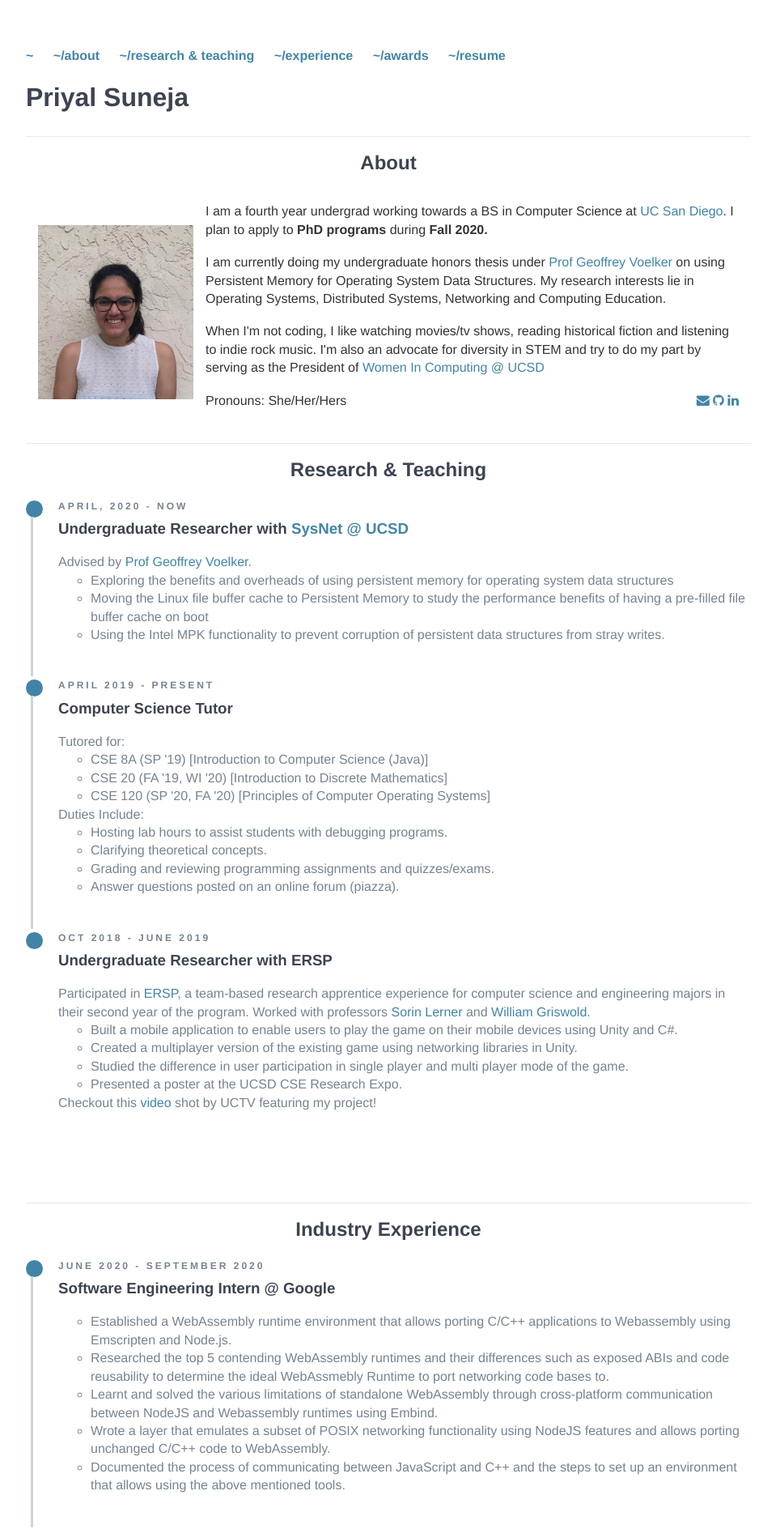
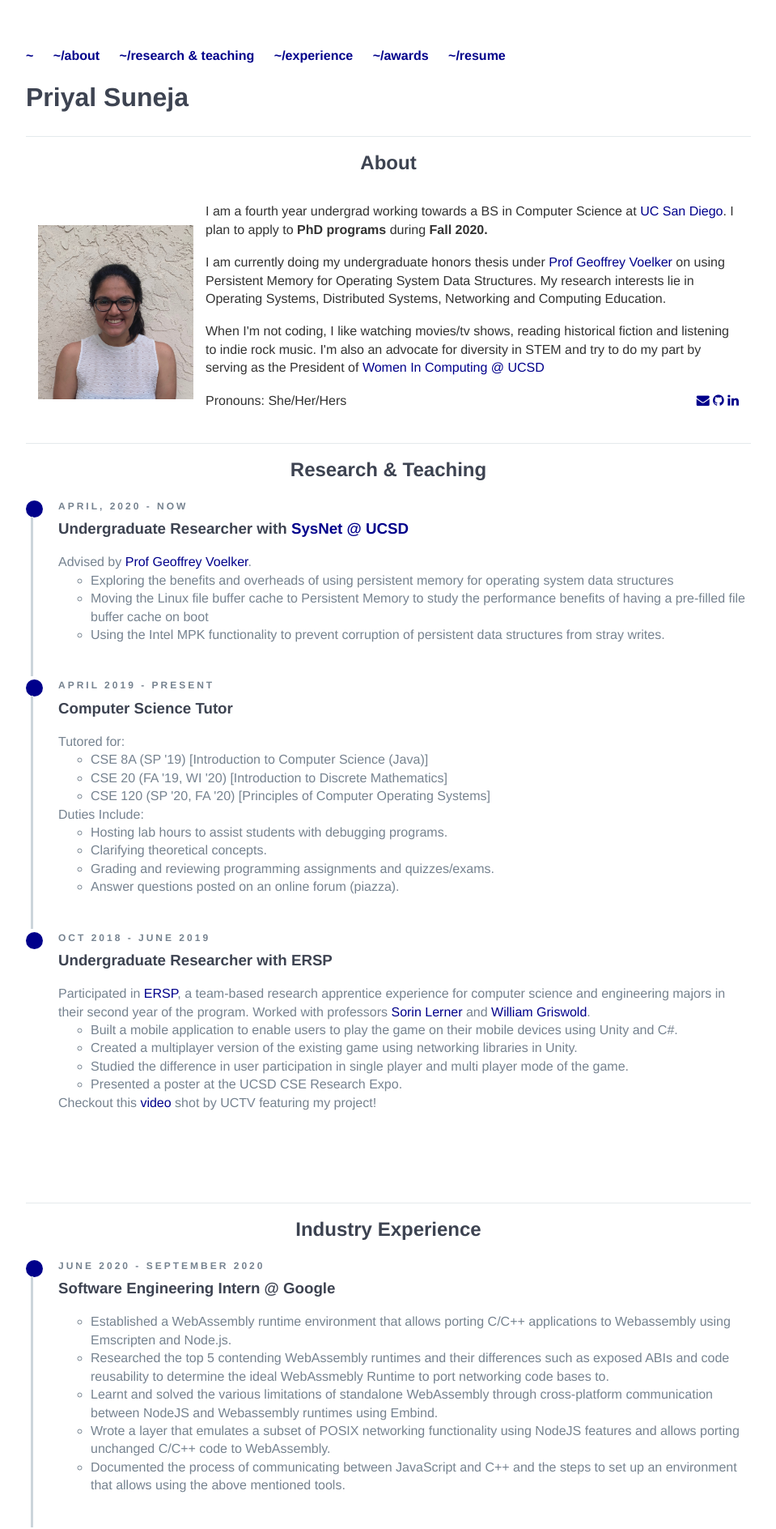
Before and after one commit to p-suneja/p-suneja.github.io, a Jekyll site: the page built from index.html, in a window 1280 px wide. Shown: the top 1888 px of the page at 81% size, without its empty margins (160-1119 px from the left). Built offline with Jekyll 4.4.1, drawn with Linux system fonts in a browser that asks for light colours; nearby versions of some CDN libraries.

Commit message:
changed color:

```diff
--- a/css/main.css
+++ b/css/main.css
@@ -1,4 +1,4 @@
-/*$primary-color: #4284a8;
+/*$primary-color: #00008b;
 $primary-color-hover: #628ba1 scale-color($primary-color, $lightness: 32%);*/
 
 body {
@@ -28,7 +28,7 @@ nav ul li, footer ul li {
 }
 a {
     text-decoration: none;
-    color: #4284a8;
+    color: #00008b;
 }
 a:hover {
     color: #55aad9;
@@ -160,7 +160,7 @@ ul.posts li {
   width: 15px;
 }
 .timeline-marker:before {
-  background: #4284a8;
+  background: #00008b;
   border: 3px solid transparent;
   border-radius: 100%;
   content: "";
@@ -188,7 +188,7 @@ ul.posts li {
 
 .timeline-item:not(.period):hover .timeline-marker:before {
   background: transparent;
-  border: 3px solid #4284a8;
+  border: 3px solid #00008b;
 }
 
 /*----- TIMELINE CONTENT -----*/
@@ -340,8 +340,8 @@ ul.posts li {
 ----------------------------------------------*/
 .marker-outline .timeline-marker:before {
   background: transparent;
-  border-color: #4284a8;
+  border-color: #00008b;
 }
 .marker-outline .timeline-item:hover .timeline-marker:before {
-  background: #4284a8;
+  background: #00008b;
 }
```
